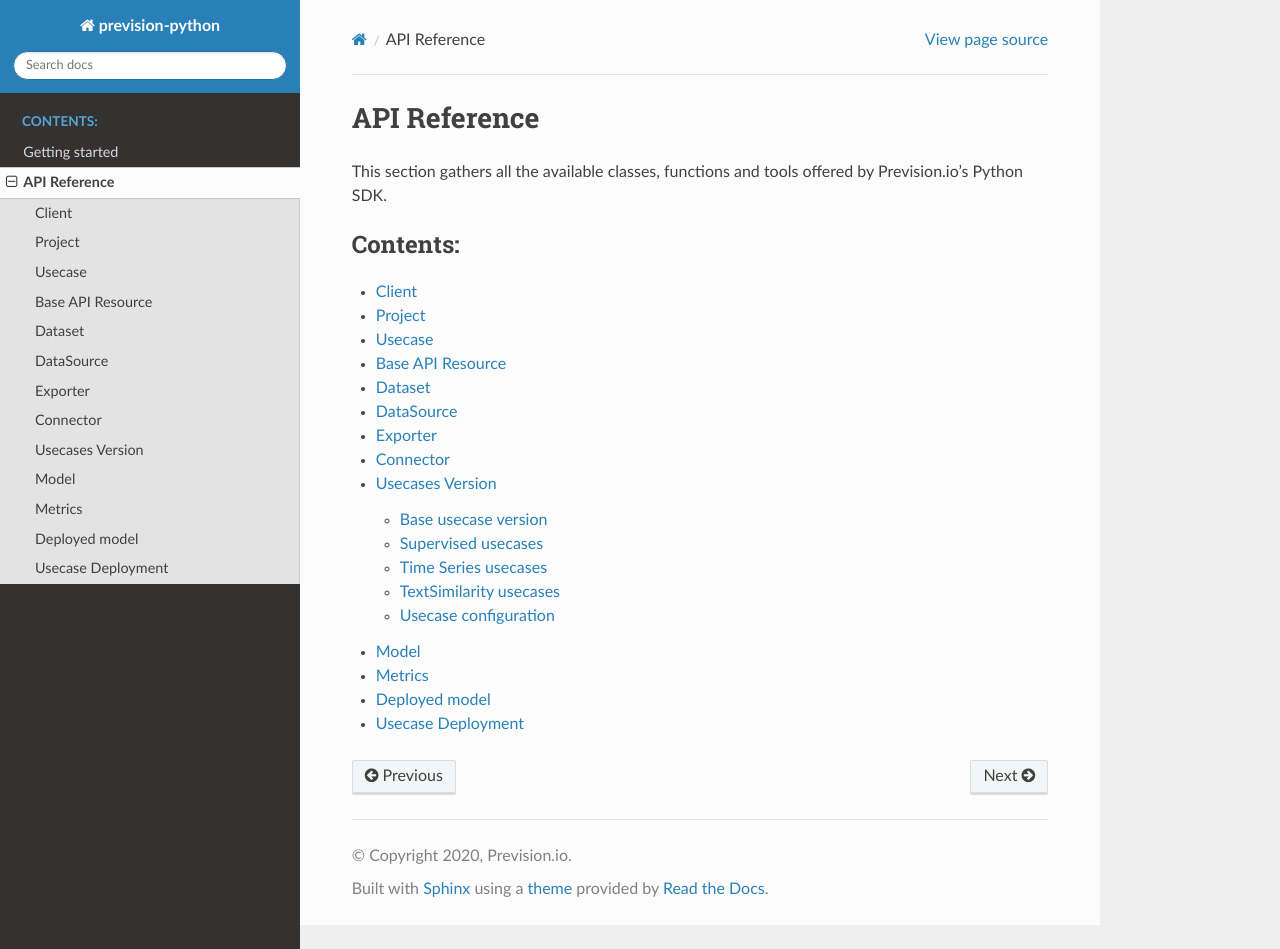
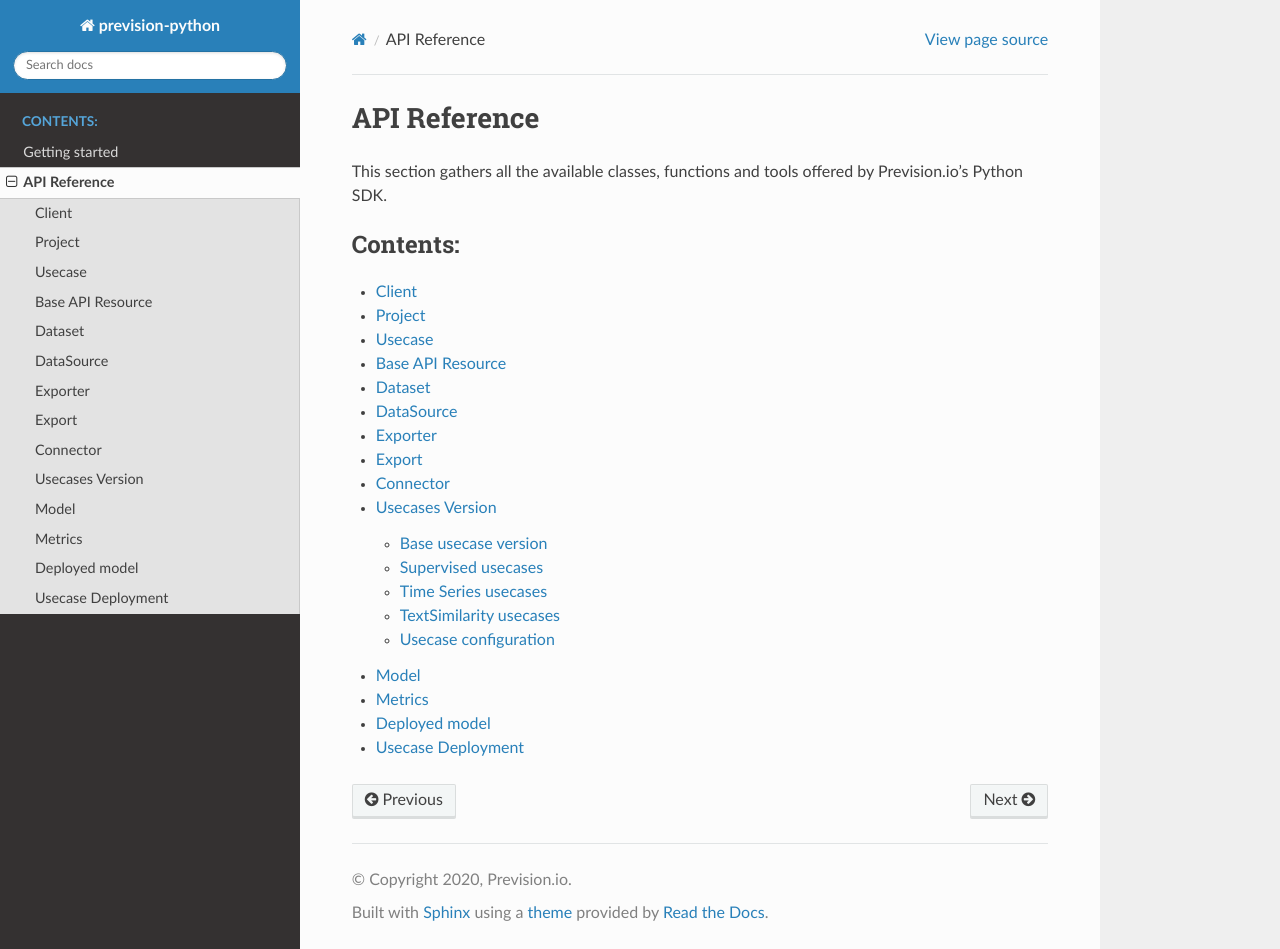
Before and after one commit to previsionio/prevision-python, a Sphinx documentation site: the page built from docs/source/api.rst, in a window 1280 px wide and 949 px high. Built offline with Sphinx 7.4.7 and the Read the Docs theme 2.0.0, drawn with Linux system fonts in a browser that asks for light colours; formulas are drawn with MathJax 3.

Commit message:
chore: add doc for Export

```diff
--- a/docs/source/api.rst
+++ b/docs/source/api.rst
@@ -16,6 +16,7 @@ This section gathers all the available classes, functions and tools offered by P
    api/dataset.rst
    api/datasource.rst
    api/exporter.rst
+   api/export.rst
    api/connector.rst
    api/usecases_version.rst
    api/model.rst
--- /dev/null
+++ b/docs/source/api/export.rst
@@ -0,0 +1,6 @@
+Export
+======
+
+.. automodule:: previsionio.export
+    :members:
+    :show-inheritance:
--- a/previsionio/__init__.py
+++ b/previsionio/__init__.py
@@ -66,6 +66,7 @@ import previsionio.metrics as metrics
 from previsionio.connector import Connector
 from previsionio.datasource import DataSource
 from previsionio.exporter import Exporter, ExporterWriteMode
+from previsionio.export import Export
 from previsionio.project import Project
 from previsionio.usecase import Usecase
 from previsionio.supervised import Supervised
@@ -117,6 +118,7 @@ __all__ = [
     'DataSource',
     'Exporter',
     'ExporterWriteMode',
+    'Export',
     'Supervised',
     'TimeSeries',
     'TimeWindow',
```
